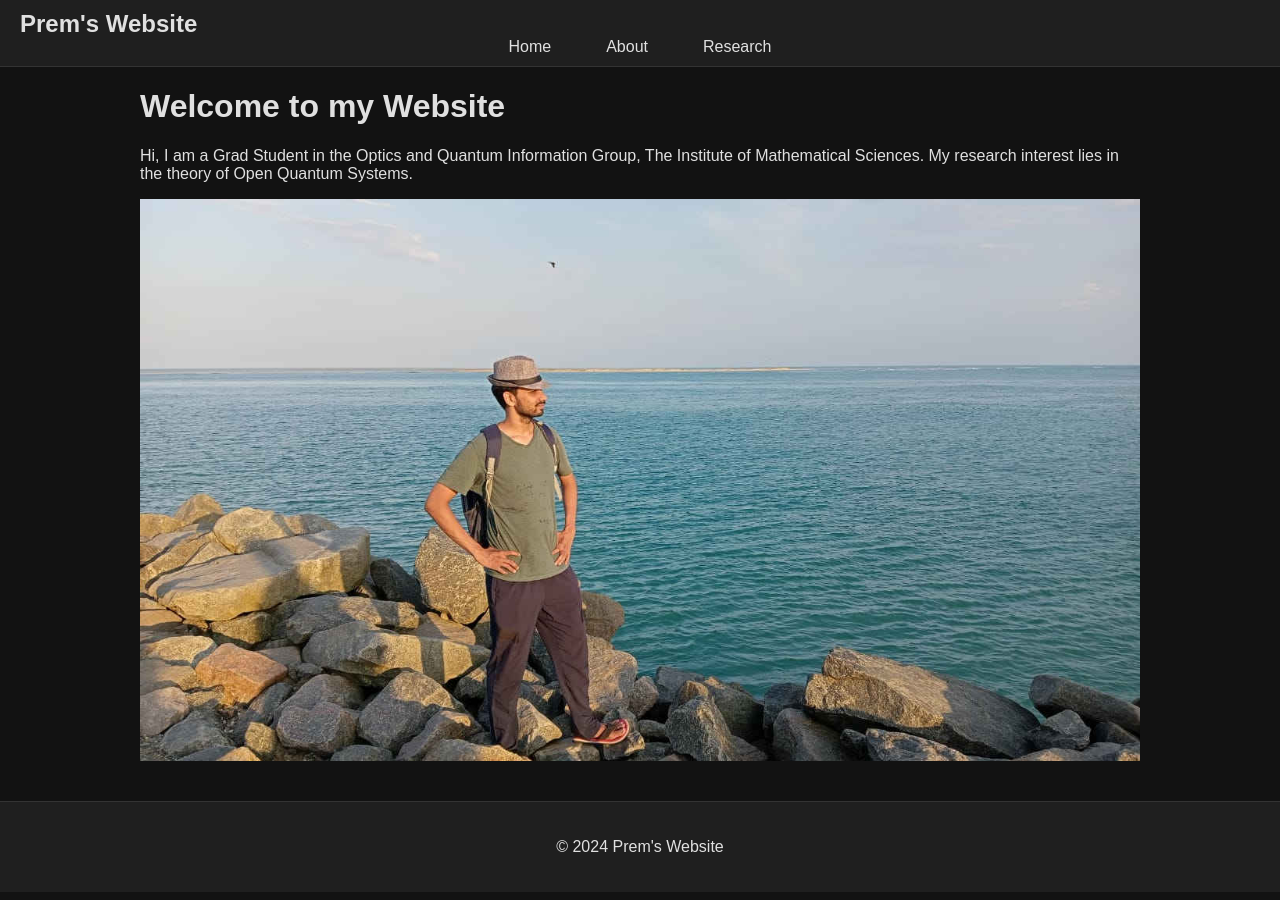
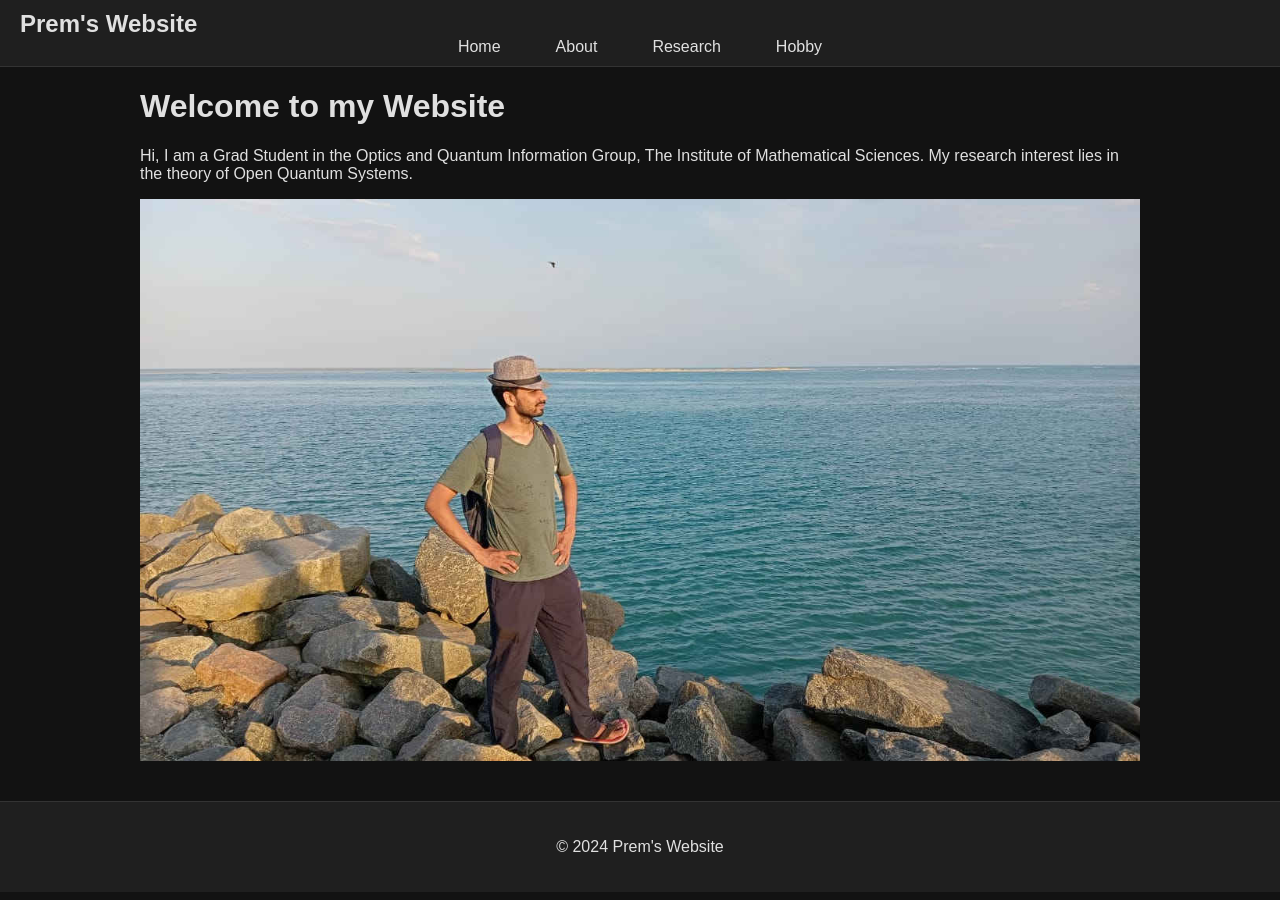
Before and after one commit to prem314/prem314.github.io, a Jekyll site: the page built from index.md, in a window 1280 px wide. Built offline with Jekyll 4.4.1, drawn with Linux system fonts in a browser that asks for light colours.

Commit message:
Update default.html

```diff
--- a/_layouts/default.html
+++ b/_layouts/default.html
@@ -17,6 +17,7 @@
                 <li><a href="{{ '/' | relative_url }}">Home</a></li>
                 <li><a href="{{ '/about' | relative_url }}">About</a></li>
                 <li><a href="{{ '/research' | relative_url }}">Research</a></li>
+                <li><a href="{{ '/hobby' | relative_url }}">Hobby</a></li>
             </ul>
         </nav>
     </header>
```
